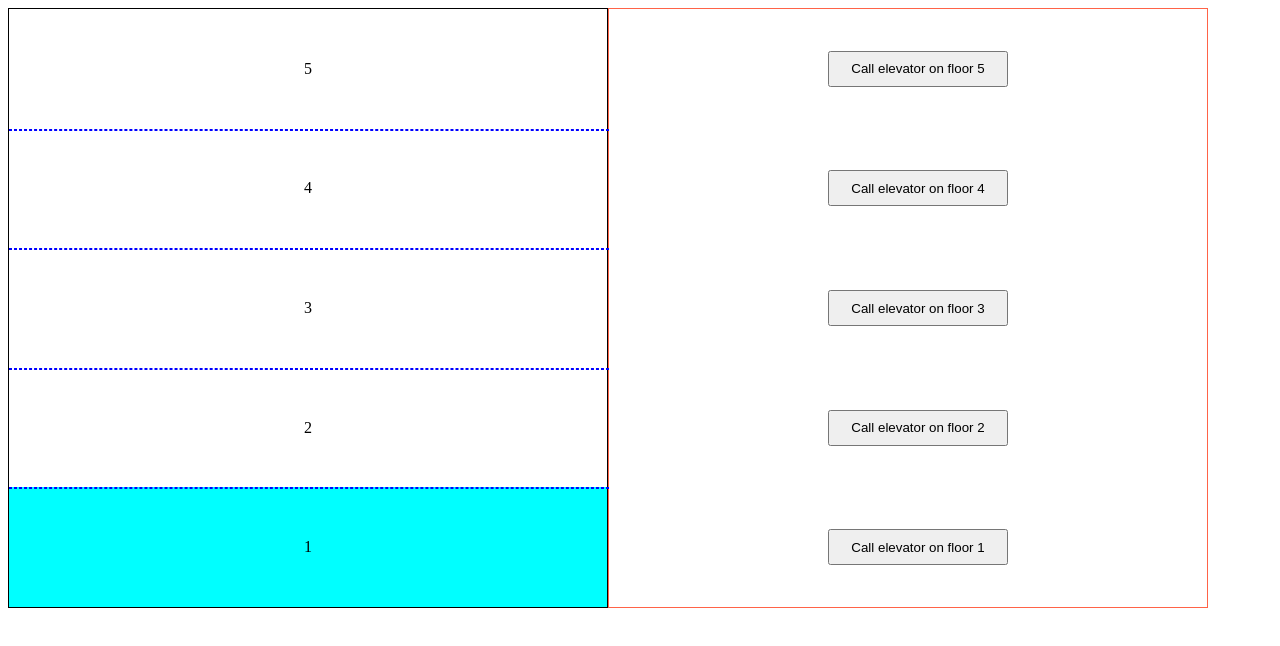
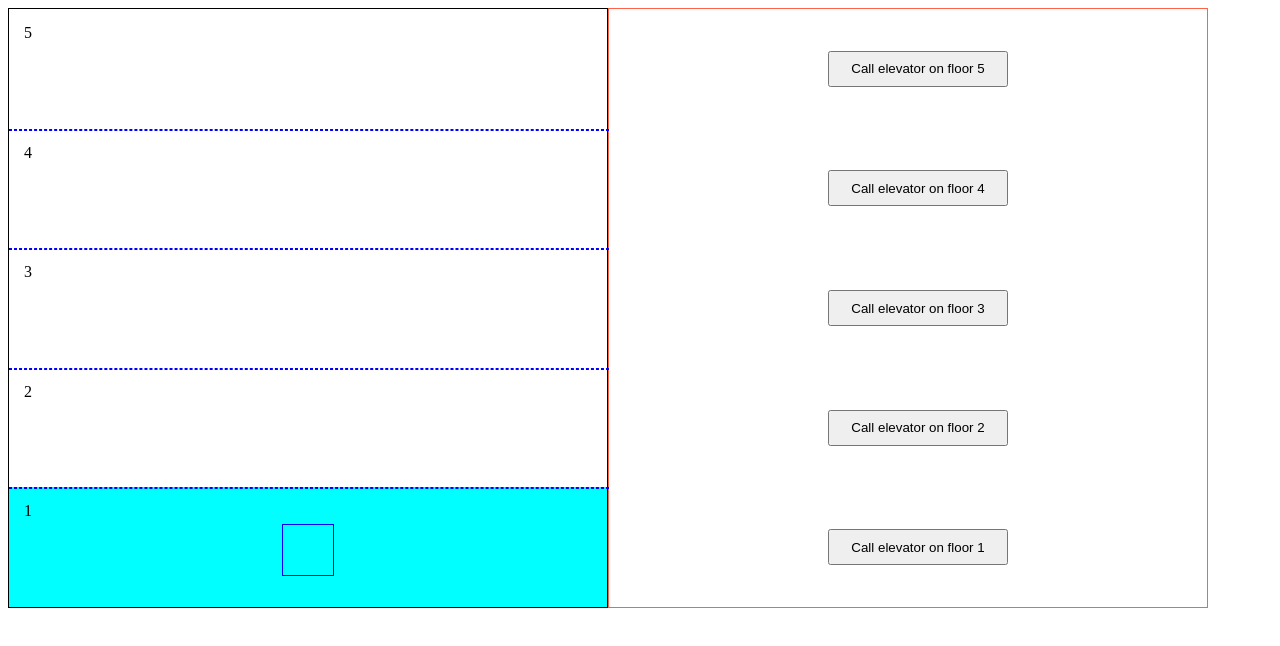
Before and after one commit to ILScc/Elevator_Emulator, a Vue app: page / in a window 1280 px wide. Shown: the top 646 px of the page. Built offline with nearby package versions, Linux system fonts and the light colour scheme.

Commit message:
Feat: add elevator cabin

```diff
--- a/src/components/AppElevator.vue
+++ b/src/components/AppElevator.vue
@@ -1,9 +1,44 @@
 <template>
-    <div class="elevator"></div>
+    <div class="elevator">
+        <div class="elevator__cabin">
+            <div class="elevator__arrow">
+                <img
+                    v-if="elevatorUp"
+                    src="../assets/ArrowUp.svg"
+                    alt="arrow up"
+                />
+                <img
+                    v-else-if="elevatorDown"
+                    src="../assets/ArrowDown.svg"
+                    alt="arrow down"
+                />
+            </div>
+            {{ destination }}
+        </div>
+    </div>
 </template>
 
 <script>
-export default {};
+export default {
+    props: {
+        destination: {
+            type: Number,
+            required: false,
+        },
+        currentFloor: {
+            type: Number,
+            required: true,
+        },
+    },
+    computed: {
+        elevatorUp() {
+            return this.currentFloor < this.destination;
+        },
+        elevatorDown() {
+            return this.currentFloor > this.destination;
+        },
+    },
+};
 </script>
 
 <style scoped>
@@ -12,7 +47,20 @@ export default {};
     width: 100%;
     height: 100%;
     position: absolute;
-
+    display: flex;
+    flex-direction: column;
+    align-items: center;
+    justify-content: center;
     z-index: -3;
 }
+.elevator__cabin {
+    margin-top: 5px;
+    width: 50px;
+    height: 50px;
+    border: 1px solid blue;
+    display: flex;
+    flex-direction: column;
+    justify-content: center;
+    align-items: center;
+}
 </style>
--- a/src/components/ElevatorShaft.vue
+++ b/src/components/ElevatorShaft.vue
@@ -1,9 +1,12 @@
 <template>
     <div class="elevator-shaft">
         <div v-for="(floor, i) in floors" :key="i" class="floor">
-            {{ floor }}
-            <Transition
-                ><AppElevator v-if="currentFloor === floor"
+            <span class="floor__number">{{ floor }}</span>
+            <Transition name="elevator"
+                ><AppElevator
+                    :destination="destinationFloor"
+                    :currentFloor="currentFloor"
+                    v-if="currentFloor === floor"
             /></Transition>
         </div>
     </div>
@@ -38,17 +41,31 @@ export default {
                 return;
             }
             if (oldFloor === newFloor) {
-                this.$emit("floor-set");
                 return;
             }
-            this.currentFloor = newFloor;
-            this.$emit("floor-set");
+            setTimeout(() => {
+                this.currentFloor = newFloor;
+                this.$emit("floor-set");
+            }, 1000);
         },
     },
 };
 </script>
 
 <style scoped>
+.elevator-enter-active {
+    transition: all 0.3s ease-out;
+}
+
+.elevator-leave-active {
+    transition: all 0.8s cubic-bezier(1, 0.5, 0.8, 1);
+}
+
+.elevator-enter-from,
+.elevator-leave-to {
+    transform: translateX(20px);
+    opacity: 0;
+}
 .elevator-shaft {
     box-sizing: inherit;
     display: flex;
@@ -61,9 +78,13 @@ export default {
     width: 100%;
     height: 100%;
     display: flex;
-    justify-content: center;
     align-items: center;
     position: relative;
+}
+.floor__number {
+    position: absolute;
+    top: 15px;
+    left: 15px;
 }
 .floor:not(:last-child)::before {
     content: "";
```
Also changed, not shown: src/assets/ArrowDown.svg (added), src/assets/ArrowUp.svg (added).
